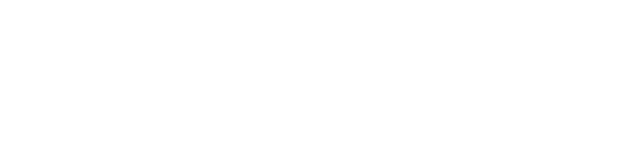
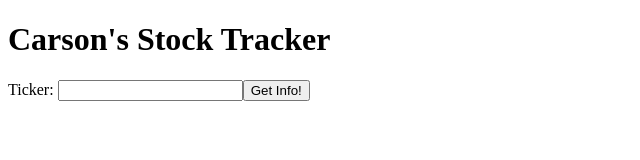
Before and after one commit to carsonfuhs/project1, a plain HTML site: page index.html in a window 1280 px wide. Shown: the whole page, without its empty margins (0-640 px from the left). Drawn offline with nearby package versions, Linux system fonts and the light colour scheme.

Commit message:
Added some boilerplate HTML

```diff
--- a/index.html
+++ b/index.html
@@ -9,6 +9,10 @@
     <title>Stock Tracker</title>
 </head>
 <body>
-
+    <h1>Carson's Stock Tracker</h1>
+    <form>
+        <label>Ticker:</label>
+        <input type="text"><input type="submit" value="Get Info!">
+    </form>
 </body>
 </html>
```
